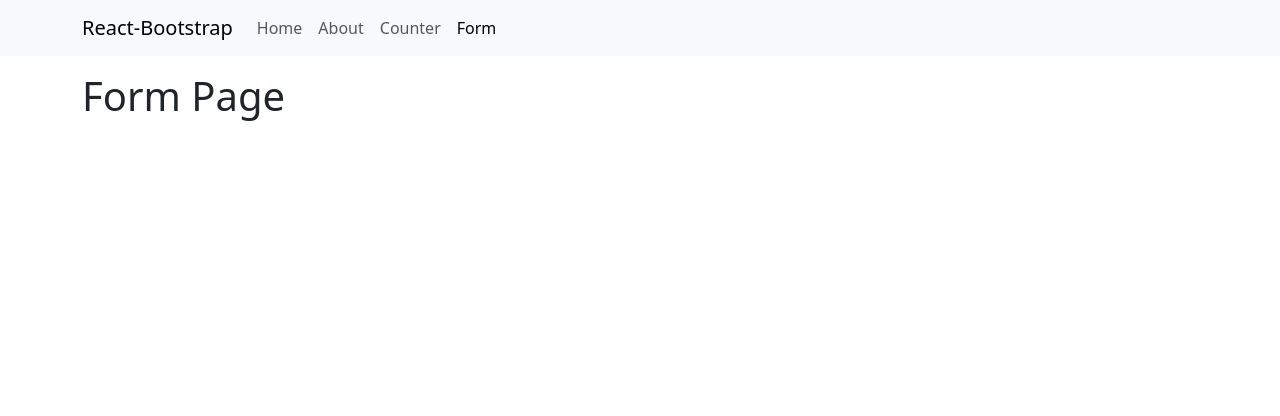
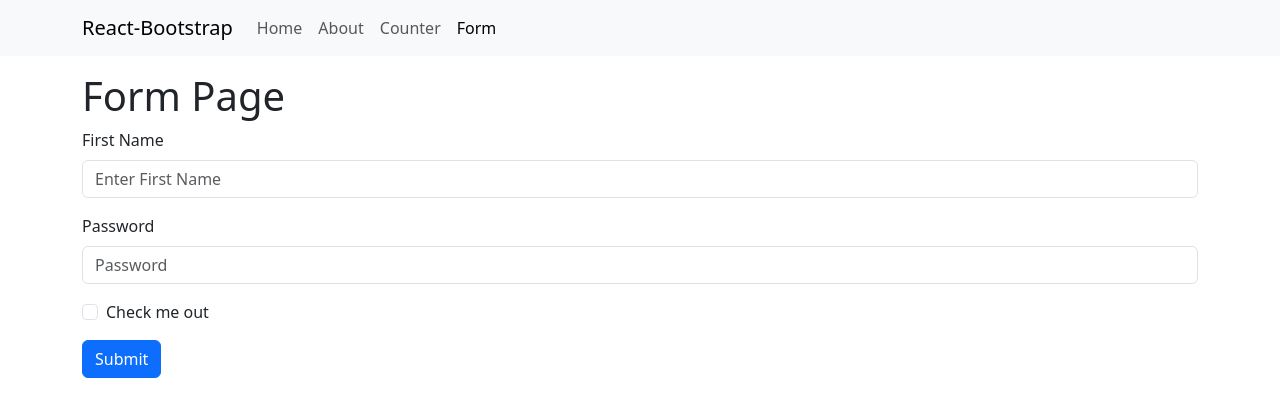
Before and after one commit to EricCote/react_direct_impact, a React (Vite) app: page /form in a window 1280 px wide. Shown: the top 416 px of the page. Built offline with nearby package versions, Linux system fonts and the light colour scheme.

Commit message:
Adding UI elements to form

```diff
--- a/src/Form/Form.jsx
+++ /dev/null
@@ -1,4 +0,0 @@
-
-export default function Form() {
-    return <h1>Form Page</h1>
-}
--- /dev/null
+++ b/src/Form/MyForm.jsx
@@ -0,0 +1,26 @@
+import {Button, Form} from "react-bootstrap";
+
+export default function MyForm() {
+    return (
+        <>
+            <h1>Form Page</h1>
+            <Form>
+                <Form.Group className="mb-3" controlId="formFirstName">
+                    <Form.Label>First Name</Form.Label>
+                    <Form.Control type="text" placeholder="Enter First Name" />
+                </Form.Group>
+
+                <Form.Group className="mb-3" controlId="formBasicPassword">
+                    <Form.Label>Password</Form.Label>
+                    <Form.Control type="password" placeholder="Password" />
+                </Form.Group>
+                <Form.Group className="mb-3" controlId="formBasicCheckbox">
+                    <Form.Check type="checkbox" label="Check me out" />
+                </Form.Group>
+                <Button variant="primary" type="submit">
+                    Submit
+                </Button>
+            </Form>
+        </>
+    )
+}
--- a/src/app.jsx
+++ b/src/app.jsx
@@ -5,7 +5,7 @@ import Home from "./Home/Home.jsx";
 import About from "./About/About.jsx";
 import Menu from "./Menu.jsx";
 import {createBrowserRouter, Outlet, RouterProvider} from "react-router-dom";
-import Form from "./Form/Form.jsx";
+import MyForm from "./Form/MyForm.jsx";
 
 // DOM should never be called from render
 // DOM should only be called from effect
@@ -38,7 +38,7 @@ let router = createBrowserRouter([
             {path: '/home',     element: <Home/>},
             {path: "/about",    element: <About/>},
             {path: "/counter",  element: <Counter firstName="Matt" lastName="Leering"/>},
-            {path: "/form",     element: <Form/>},
+            {path: "/form",     element: <MyForm/>},
             {                   element: <p>Page Cannot Be Found</p>},
         ]
     },
```
